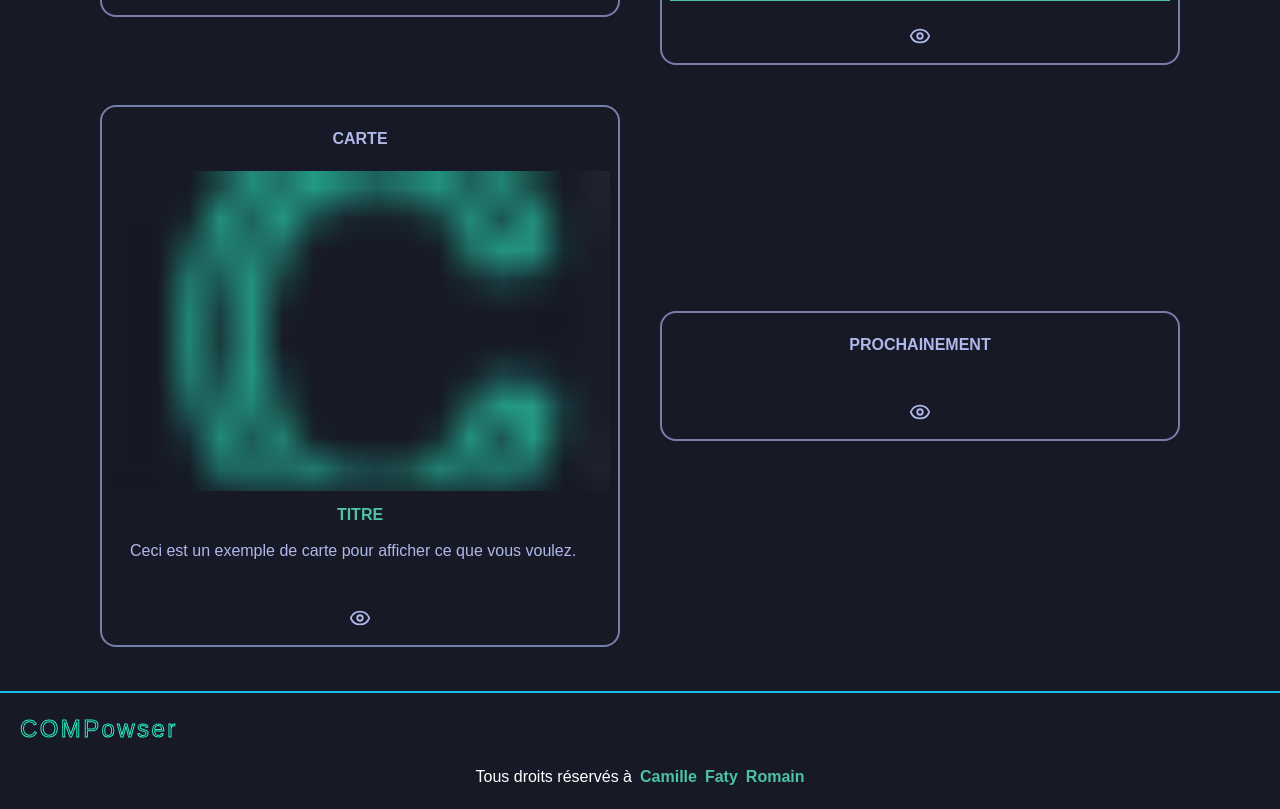
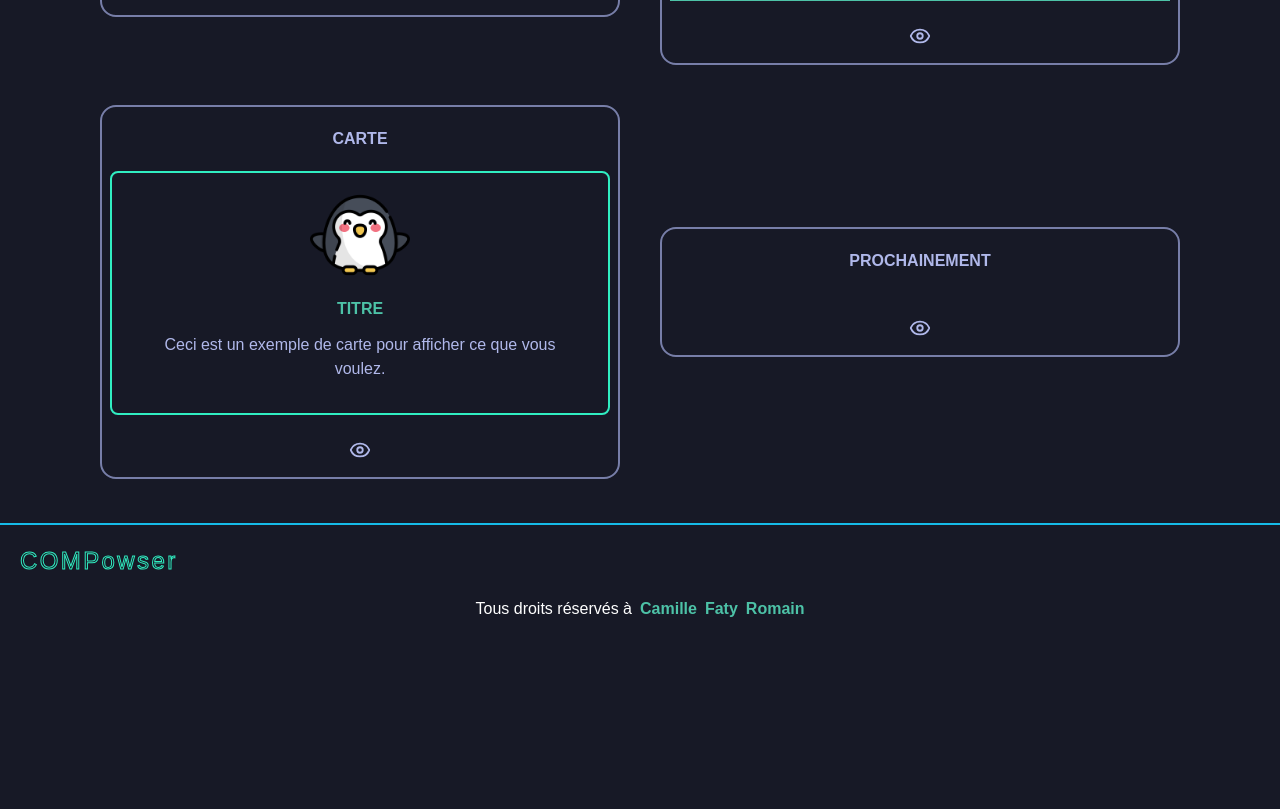
Before and after one commit to rchouhani/compowser, a Next.js app in the folder compowser/: page / in a window 1280 px wide. Shown: the part 1403-2212 px from the top of the page. After the commit the page ends 2044 px from the top, so only its background shows below. Built offline with nearby package versions, Linux system fonts and the light colour scheme.

Commit message:
add/ border ro view border

```diff
--- a/compowser/src/app/components/CardCard.js
+++ b/compowser/src/app/components/CardCard.js
@@ -2,19 +2,19 @@ import Image from "next/image";
 
 export default function CardCard() {
   return (
-    <>
-      <div className="relative center h-40 md:h-80 w-full flex-shrink-0">
-        <Image src="/favicon-16x16.png" alt="image" fill className="object-cover" />
+    <div className="border-solid border-2 border-[#30EDC1] p-3 rounded-lg">
+      <div className="flex items-center justify-center w-full flex-shrink-0">
+        <Image src="/penguin.png" alt="image" width={100} height={100} />
       </div>
 
       <div className="flex flex-col flex-grow">
         <h2 className="uppercase font-black py-3 px-5 text-(--logoColor) text-center">
-        Titre
+          Titre
         </h2>
-        <p className="px-5 pb-5 text-justify text-(--textColor) flex-grow">
+        <p className="px-5 pb-5 text-center text-(--textColor) flex-grow">
           Ceci est un exemple de carte pour afficher ce que vous voulez.
         </p>
       </div>
-    </>
+    </div>
   );
 }
```
